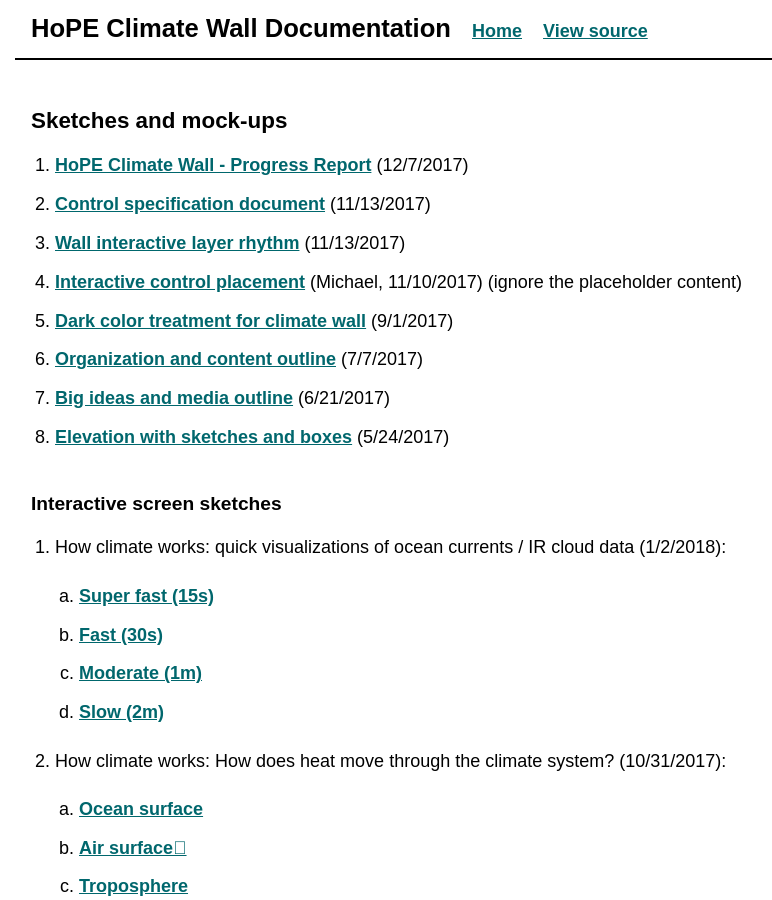
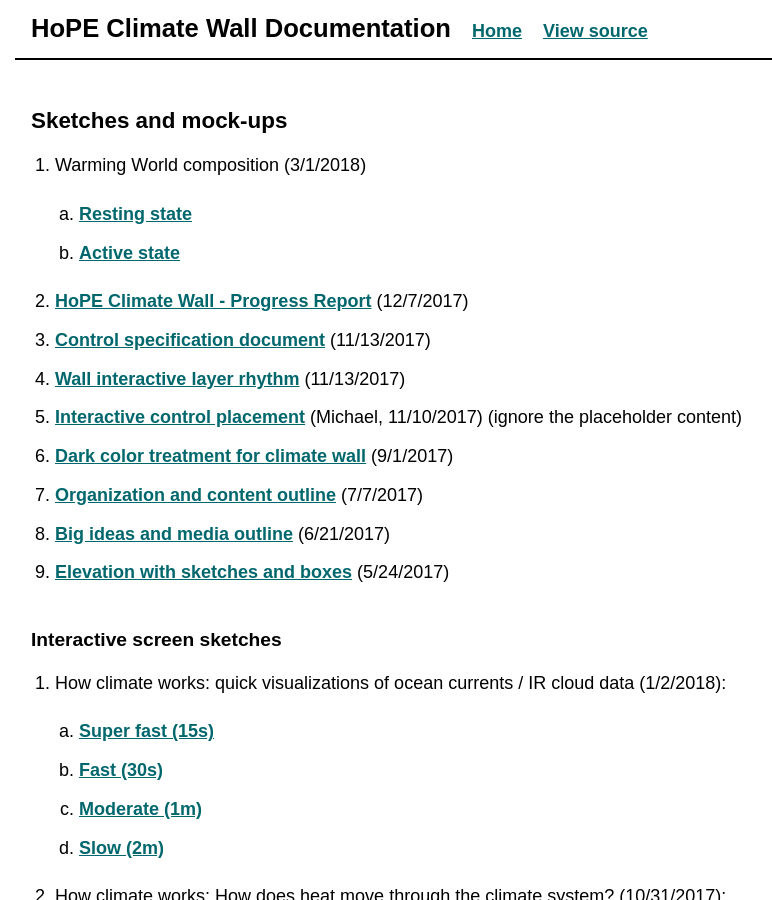
Before and after one commit to beefoo/climate-wall-docs, a Jekyll site: the page built from _design/sketches.md, in a window 1280 px wide and 900 px high. Shown: the whole window, without its empty margins (155-927 px from the left). Built offline with Jekyll 4.4.1, drawn with Linux system fonts in a browser that asks for light colours.

Commit message:
add sketches

```diff
--- a/_design/sketches.md
+++ b/_design/sketches.md
@@ -6,6 +6,9 @@ title: Sketches and mock-ups
 
 ## Sketches and mock-ups
 
+1. Warming World composition (3/1/2018)
+    1. [Resting state](../assets/warming_world_composition_resting.png)
+    1. [Active state](../assets/warming_world_composition_active.png)
 1. [HoPE Climate Wall - Progress Report](../assets/HoPE Climate Wall - Progress Report 2107-12-07.pdf) (12/7/2017)
 1. [Control specification document](../assets/docs/HoPE_wall_control_specifications.pdf) (11/13/2017)
 1. [Wall interactive layer rhythm](../assets/wall_rhythm.png) (11/13/2017)
```
Also changed, not shown: assets/warming_world_composition_active.png (added), assets/warming_world_composition_resting.png (added).
